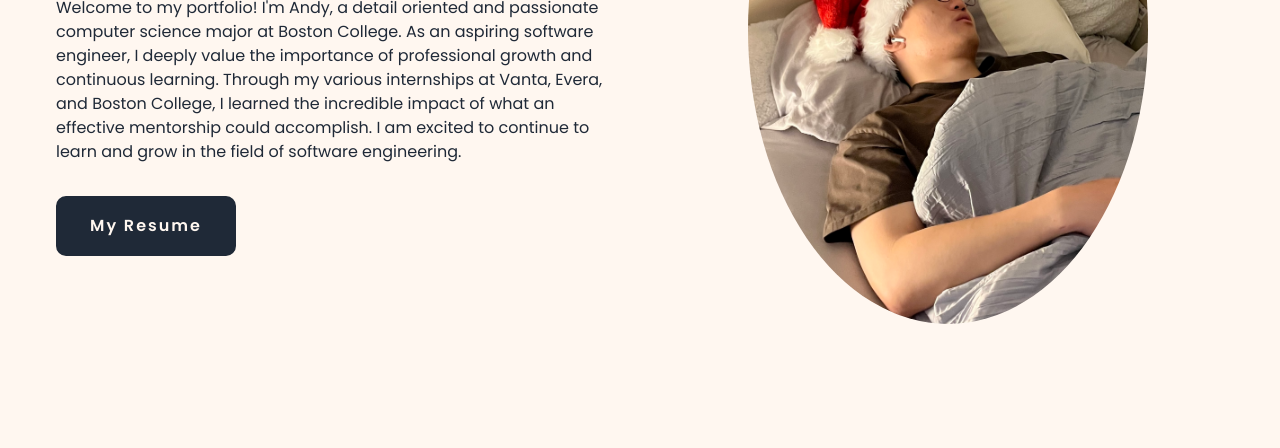
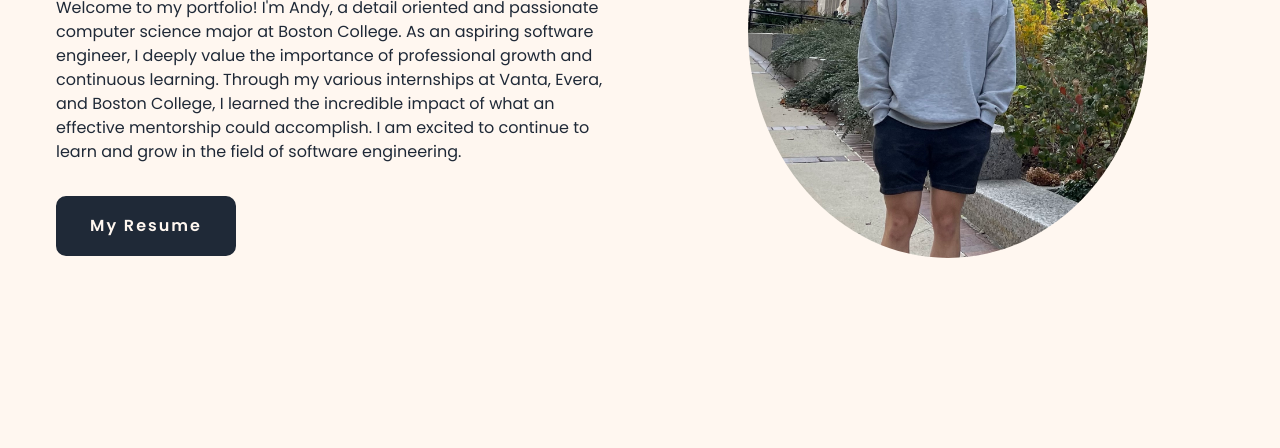
Before and after one commit to 1Dengaroo/Portfolio-New, a plain HTML site: page index.html in a window 1280 px wide. Shown: the part 450-898 px from the top of the page. Drawn offline with nearby package versions, Linux system fonts and the light colour scheme.

Commit message:
Add new pictures

```diff
--- a/index.html
+++ b/index.html
@@ -59,7 +59,7 @@
         </div>
         <div class="image">
           <img
-            src="assets/pfp.jpg"
+            src="assets/pfp3.jpeg"
             alt="profile"
           />
         </div>
```
Also changed, not shown: assets/pfp2.jpeg (added), assets/pfp3.jpeg (added).
